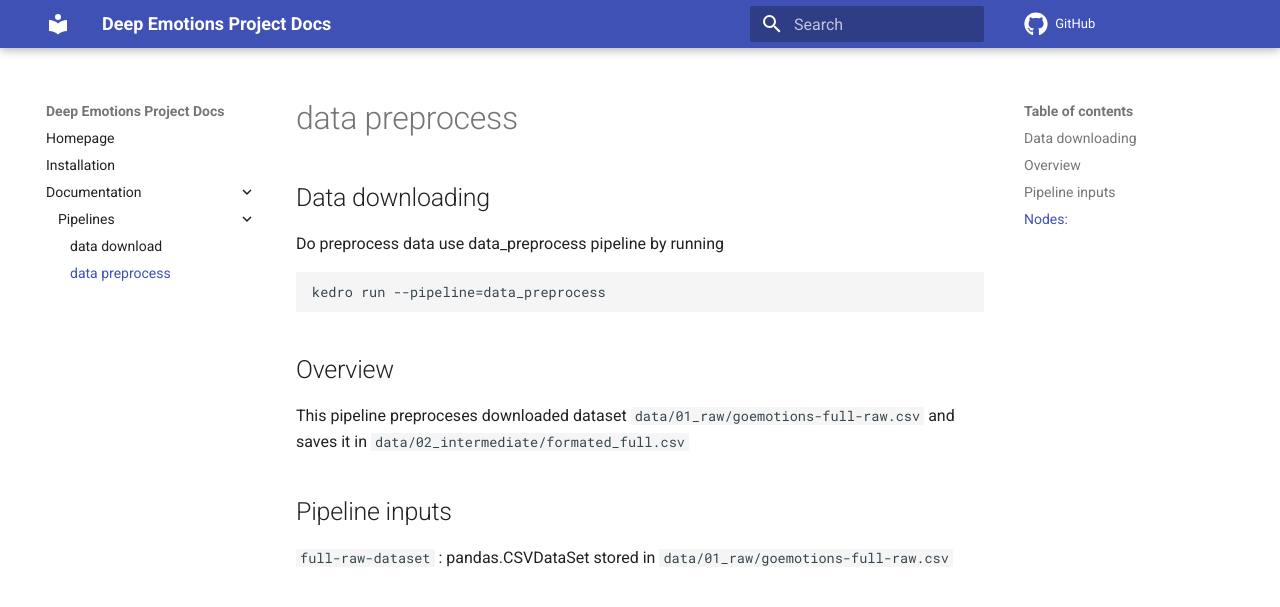
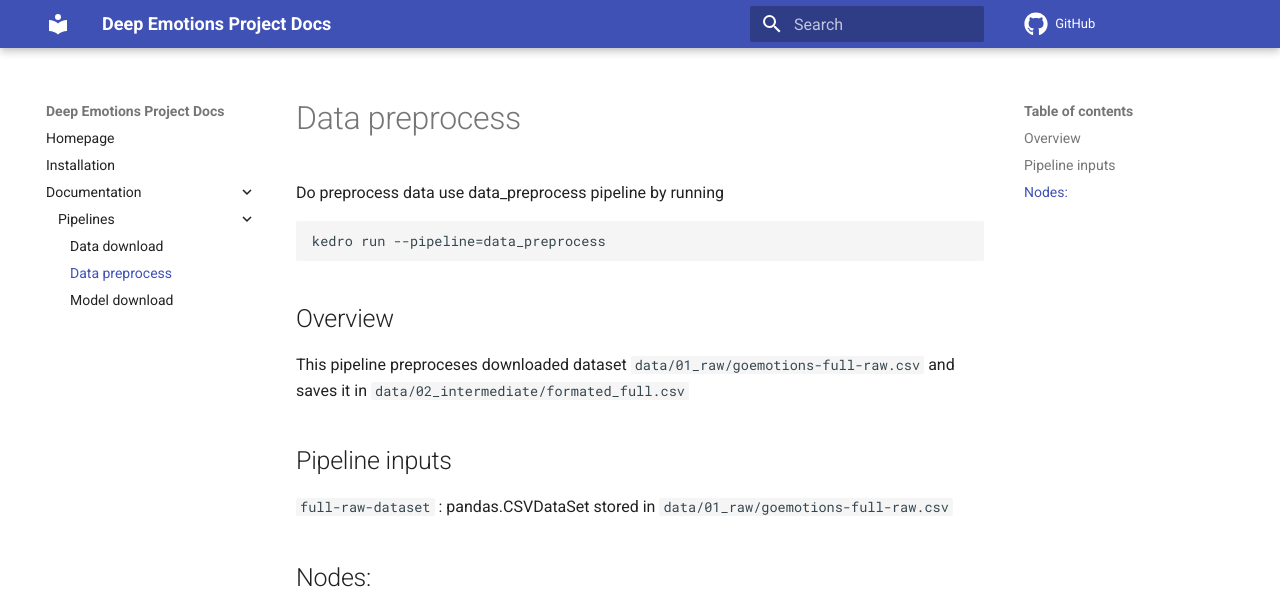
Before and after one commit to nerkulec/deepemotions, an MkDocs documentation site: the page built from docs/data_preprocess.md, in a window 1280 px wide, cut to the strip 0-607 px from the top of the page. Built offline with MkDocs 1.6.1 and Material for MkDocs 9.7.7, drawn with Linux system fonts in a browser that asks for light colours; comment, search, counter and statistics services are not loaded.

Commit message:
Model download documentation

````diff
--- a/docs/data_download.md
+++ b/docs/data_download.md
@@ -1,4 +1,3 @@
-## Data downloading
 To download data use data_downloading pipeline by running
 ```
 kedro run --pipeline=data_downloading
--- a/docs/data_preprocess.md
+++ b/docs/data_preprocess.md
@@ -1,4 +1,3 @@
-## Data downloading
 Do preprocess data use data_preprocess pipeline by running
 ```
 kedro run --pipeline=data_preprocess
--- a/mkdocs.yml
+++ b/mkdocs.yml
@@ -10,8 +10,9 @@
   - Installation: instalation.md
   - Documentation:
     - Pipelines:
-      - data download: data_download.md
-      - data preprocess: data_preprocess.md
+      - Data download: data_download.md
+      - Data preprocess: data_preprocess.md
+      - Model download: model_download.md
 
 plugins:
   - mkdocstrings
````
Also changed, not shown: docs/model_download.md (added, +14 -0 lines), 1 other file.
